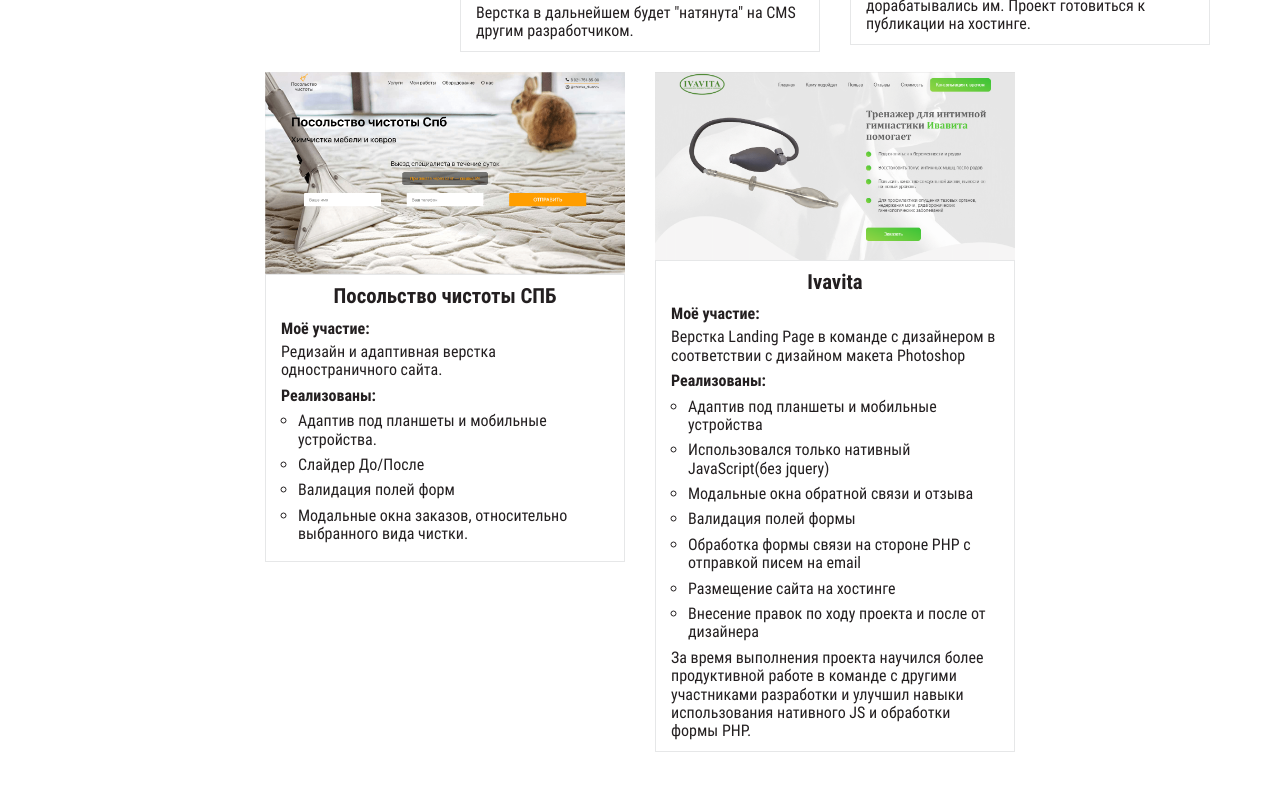
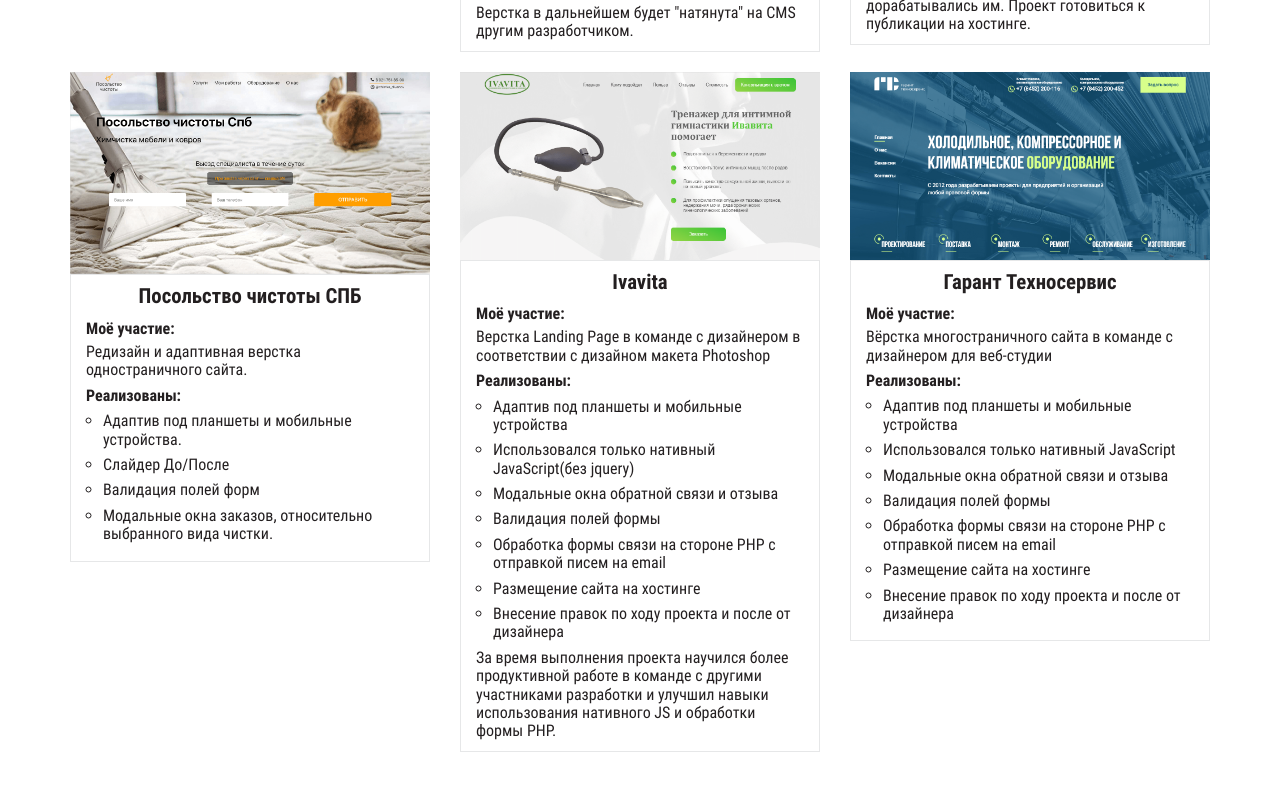
Before and after one commit to AlexeyKuznecov/alexeykuznecov.github.io, a website: page index.html in a window 1280 px wide. Shown: the part 673-1464 px from the top of the page. Drawn offline with Linux system fonts and the light colour scheme.

Commit message:
Добавил Гарант

```diff
--- a/index.html
+++ b/index.html
@@ -126,6 +126,29 @@
 							</div>
 						</div> <!-- Ivavita -->
 
+						<div class="projects__col">
+							<div class="projects__item">
+								<a class="projects__link" href="http://garant-64.ru/"><img class="img-responsive" src="public/img/garant/garant.png" alt="Гарант Техносервис">
+									<div class="projects__descriprion">
+										<h4 class="projects__name">Гарант Техносервис</h4>
+										<strong>Моё участие:</strong>
+										<p>Вёрстка многостраничного сайта в команде с дизайнером для веб-студии<br>
+											<b>Реализованы:</b>
+											<ul class="realization">
+												<li class="realization__item">Адаптив под планшеты и мобильные устройства</li>
+												<li class="realization__item">Использовался только нативный JavaScript</li>
+												<li class="realization__item">Модальные окна обратной связи и отзыва</li>
+												<li class="realization__item">Валидация полей формы</li>
+												<li class="realization__item">Обработка формы связи на стороне PHP с отправкой писем на email</li>
+												<li class="realization__item">Размещение сайта на хостинге</li>
+												<li class="realization__item">Внесение правок по ходу проекта и после от дизайнера</li>
+											</ul>
+										</p>
+									</div>
+								</a>
+							</div>
+						</div> <!-- Ivavita -->
+
 					</div>
 				</div>
 			</section>
```
Also changed, not shown: public/img/garant/garant.png (added), src/img/garant/garant.png (added), 1 other file.
